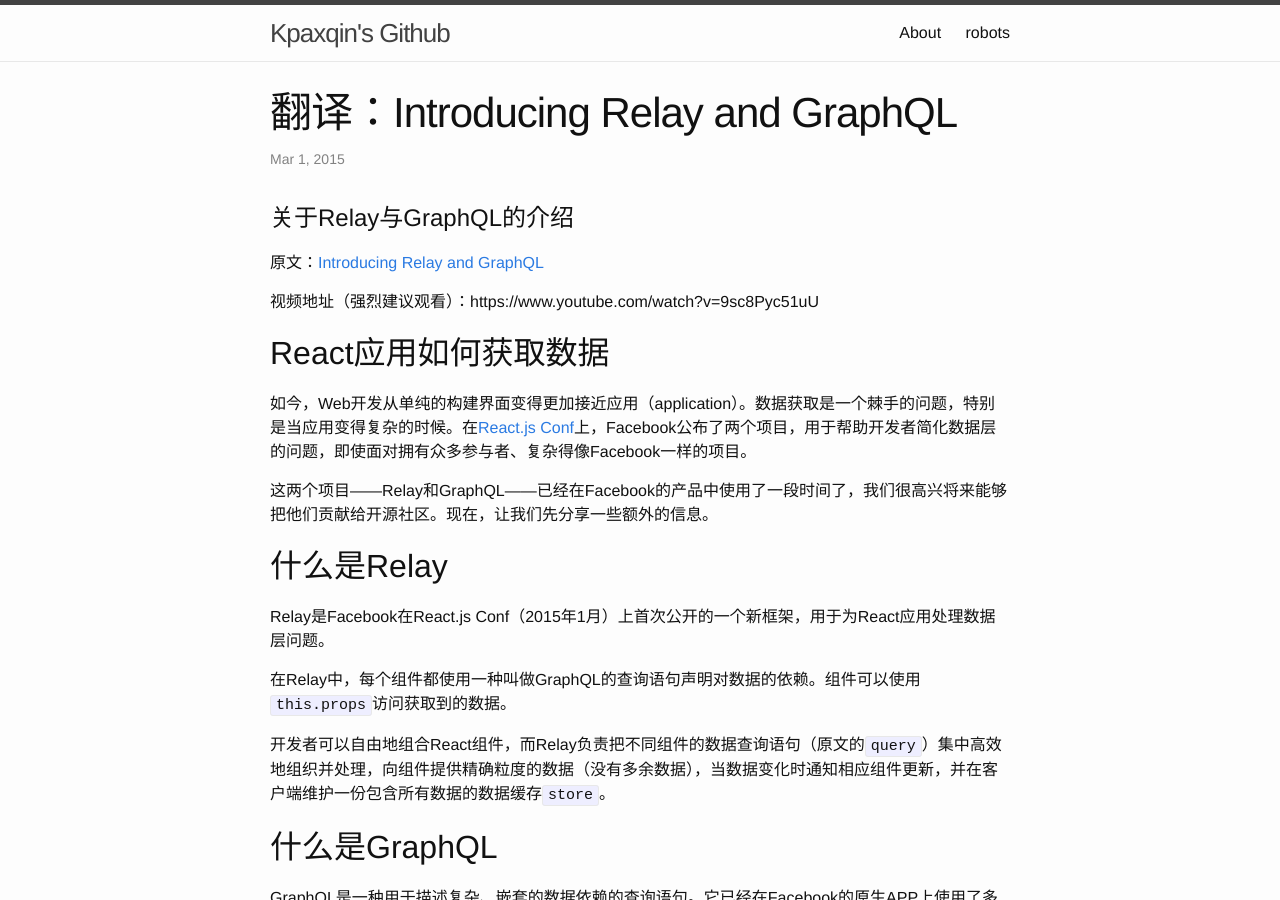
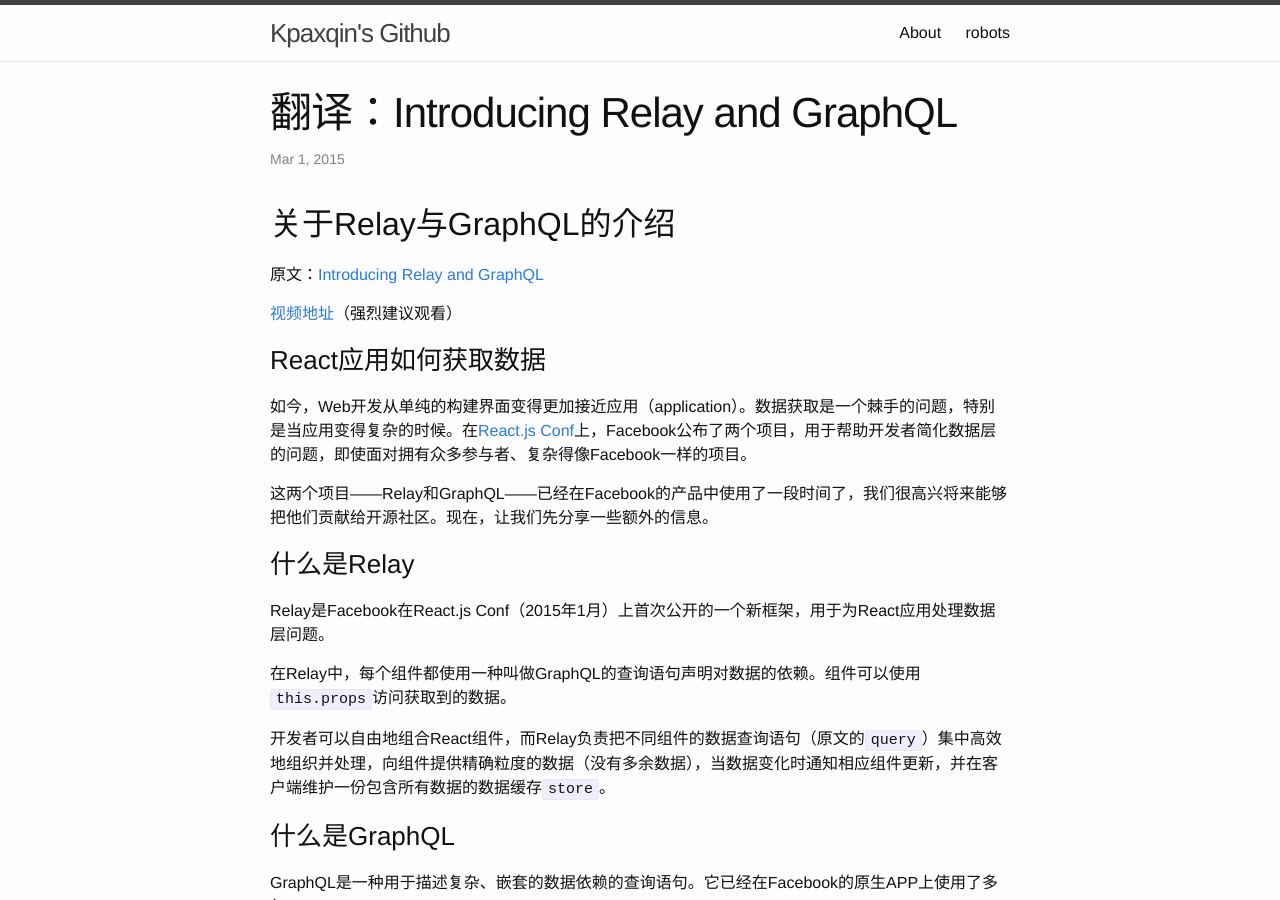
Before and after one commit to kpaxqin/kpaxqin.github.io, a Jekyll site: the page built from _posts/2015-03-01-Intro_Relay_and_GraphQL.markdown, in a window 1280 px wide and 900 px high. Built offline with Jekyll 4.4.1, drawn with Linux system fonts in a browser that asks for light colours.

Commit message:
Update 2015-03-01-Intro_Relay_and_GraphQL.markdown

```diff
--- a/_posts/2015-03-01-Intro_Relay_and_GraphQL.markdown
+++ b/_posts/2015-03-01-Intro_Relay_and_GraphQL.markdown
@@ -6,30 +6,30 @@
 categories: javascript flux react relay
 ---
 
-#关于Relay与GraphQL的介绍
+##关于Relay与GraphQL的介绍
 
 原文：[Introducing Relay and GraphQL][source]
 
-视频地址（强烈建议观看）：https://www.youtube.com/watch?v=9sc8Pyc51uU
+[视频地址](https://www.youtube.com/watch?v=9sc8Pyc51uU)（强烈建议观看）
 
-##React应用如何获取数据
+###React应用如何获取数据
 如今，Web开发从单纯的构建界面变得更加接近应用（application）。数据获取是一个棘手的问题，特别是当应用变得复杂的时候。在[React.js Conf][React_Conf]上，Facebook公布了两个项目，用于帮助开发者简化数据层的问题，即使面对拥有众多参与者、复杂得像Facebook一样的项目。
 
 这两个项目——Relay和GraphQL——已经在Facebook的产品中使用了一段时间了，我们很高兴将来能够把他们贡献给开源社区。现在，让我们先分享一些额外的信息。
 
-##什么是Relay
+###什么是Relay
 Relay是Facebook在React.js Conf（2015年1月）上首次公开的一个新框架，用于为React应用处理数据层问题。
 
 在Relay中，每个组件都使用一种叫做GraphQL的查询语句声明对数据的依赖。组件可以使用`this.props`访问获取到的数据。
 
 开发者可以自由地组合React组件，而Relay负责把不同组件的数据查询语句（原文的`query`）集中高效地组织并处理，向组件提供精确粒度的数据（没有多余数据），当数据变化时通知相应组件更新，并在客户端维护一份包含所有数据的数据缓存`store`。
 
-##什么是GraphQL
+###什么是GraphQL
 GraphQL是一种用于描述复杂、嵌套的数据依赖的查询语句。它已经在Facebook的原生APP上使用了多年。
 
 在服务器端，我们通过配置将GraphQL与底层的数据查询代码映射起来。这层配置使得GraphQL可以访问不同的底层存储系统。Relay使用GraphQL作为数据查询语句，但并不指定GraphQL的具体实现。
 
-##理念
+###理念
 Relay是根据在Facebook构建大型应用的经验而诞生的。我们的首要任务是让开发者能以符合直觉的方式构建正确、高性能的WEB应用。它的设计使得即使是大型团队也能以高度隔离的方式应对功能变更。获取数据、数据变更、性能，都是让人头痛的问题。Relay则致力于简化这些问题，把复杂的部分交给框架处理，让开发者更加专注于应用本身。
 
 将查询语句放到视图层代码中，开发者只需查看组件本身的代码就可以轻易理解组件的行为：**不需要考虑和理解组件所处的上下文**。组件可以在任何地方重用，而不用修改它的父组件或服务器端代码为它传递或准备数据。
@@ -52,12 +52,12 @@
 * 简化服务器端： 相比于分散的响应端点（响应每个action，每个路由项），GraphQL接口可以作为底层资源对外的统一门面
 * 统一处理数据变更： Relay有统一的处理数据变更（写数据）的模式，在概念上它被抽象成了数据查询模型。你可以理解成一次数据变更由两条数据查询语句组成：一条是带有副作用的——你提供描述变更的变量（例如：往一条记录中添加一条评论），另一条则指明了当变更完成后更新View视图所需要的数据（例如：评论总数），然后数据像正常的数据流一样被框架处理。我们可以乐观地立即渲染客户端，即在假设数据变更成功的前提下更新视图，在最后提交更新，如果服务器端返回异常则尝试重试或回滚视图。(注：此段翻译不是太有信心，原文的表述看得不怎么明白)
 
-##与Flux的关系
+###与Flux的关系
 在某些方面Relay的灵感来自于Flux，但是理论模型变得更加简化。Relay用缓存所有GraphQL数据的唯一的store代替了Flux中分散的store；相对于Flux由组件自行监听数据变更，Relay用框架管理数据订阅和视图更新。 Instead of actions, modifications take the form of mutations
 
 在Facebook，我们有完全使用Flux的项目，有完全使用Relay的项目，也有两者兼用的项目。一个我们逐渐意识到的模式是让Relay管理应用级的数据流，而让Flux管理数据之外的应用状态。
 
-##开源计划
+###开源计划
 我们正在努力让GraphQL（一个特殊的，参考级的实现）和Relay早日开源（暂时还没有明确的时间，但我们对于达成这一点非常兴奋）。
 
 同时，我们会以博客（还有[其它频道][Other_Channels]）的形式提供越来越多的信息。随着我们距离公布开源版本越来越近，你可以期待更多的细节、语法和API描述等等。
@@ -65,7 +65,7 @@
 走着瞧吧
 
 
-##译者后记：
+###译者后记：
 之前有看过Flux的相关资料，也试着自己写过基于Flux的[框架][Fluxify]和demo，但总觉得Flux更像一个半成品：对服务器端交互的问题没有很好地回答，手工订阅的action必定会面临膨胀等……
 
 Relay像是Flux进一步成熟和发展的产物，某种程度上说甚至有了Angular的影子：更细粒度的声明式的数据依赖管理，框架监听处理数据变化。
```
